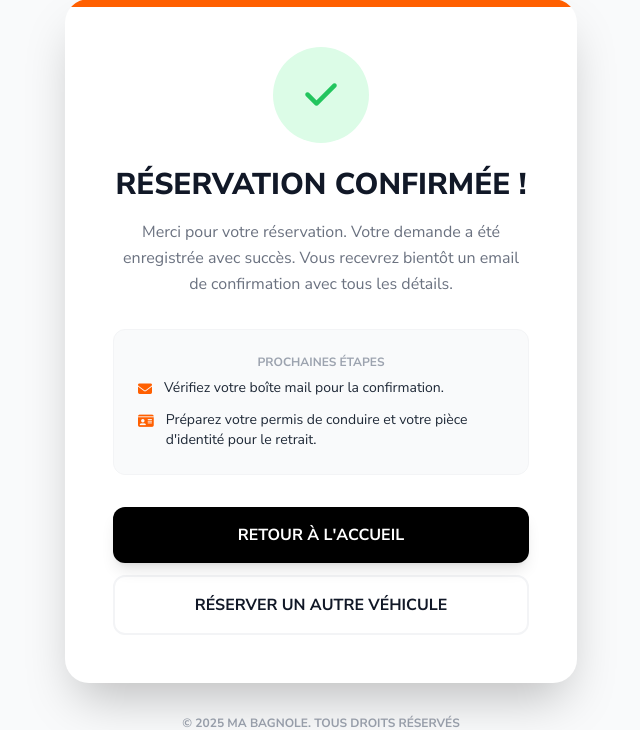
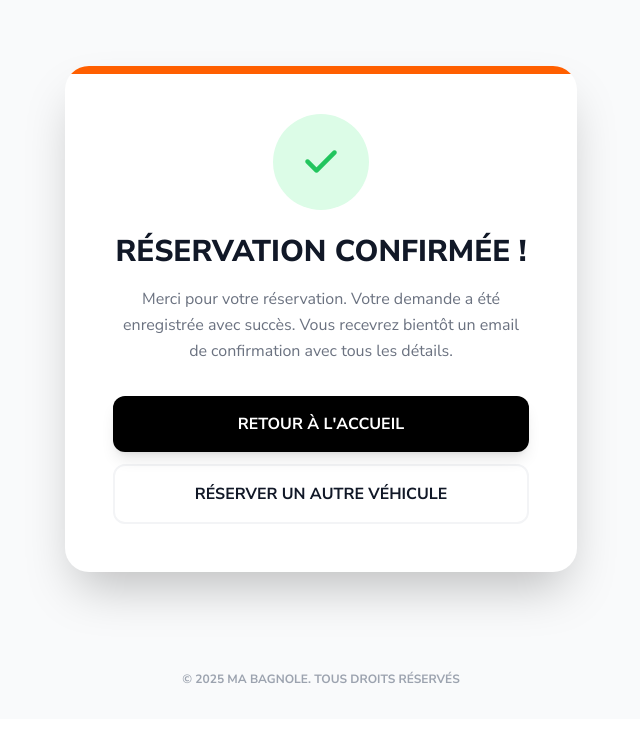
Before and after one commit to ilyas-doughmi/MaBagnole, a PHP site: page /pages/booking-success.php in a window 1280 px wide. Shown: the part 81-811 px from the top of the page, without its empty margins (319-959 px from the left). After the commit the page ends 765 px from the top, so only its background shows below. Run offline with PHP 8.4, Linux system fonts and the light colour scheme; a user stored in the database is signed in; some libraries are stand-ins or nearby versions.

Commit message:
feat: remove unnecessary next steps section from booking success page

```diff
--- a/pages/booking-success.php
+++ b/pages/booking-success.php
@@ -53,20 +53,6 @@ require_login();
                     Merci pour votre réservation. Votre demande a été enregistrée avec succès. Vous recevrez bientôt un email de confirmation avec tous les détails.
                 </p>
 
-                <div class="bg-gray-50 rounded-xl p-6 mb-8 border border-gray-100">
-                    <p class="text-xs font-bold text-gray-400 uppercase mb-2">Prochaines étapes</p>
-                    <ul class="text-left text-sm space-y-3">
-                        <li class="flex items-start gap-3">
-                            <i class="fa-solid fa-envelope text-locar-orange mt-1"></i>
-                            <span>Vérifiez votre boîte mail pour la confirmation.</span>
-                        </li>
-                        <li class="flex items-start gap-3">
-                            <i class="fa-solid fa-id-card text-locar-orange mt-1"></i>
-                            <span>Préparez votre permis de conduire et votre pièce d'identité pour le retrait.</span>
-                        </li>
-                    </ul>
-                </div>
-
                 <div class="space-y-3">
                     <a href="../index.php" class="block w-full bg-black hover:bg-locar-orange text-white font-bold py-4 rounded-xl shadow-lg transition transform hover:-translate-y-1">
                         RETOUR À L'ACCUEIL
```
